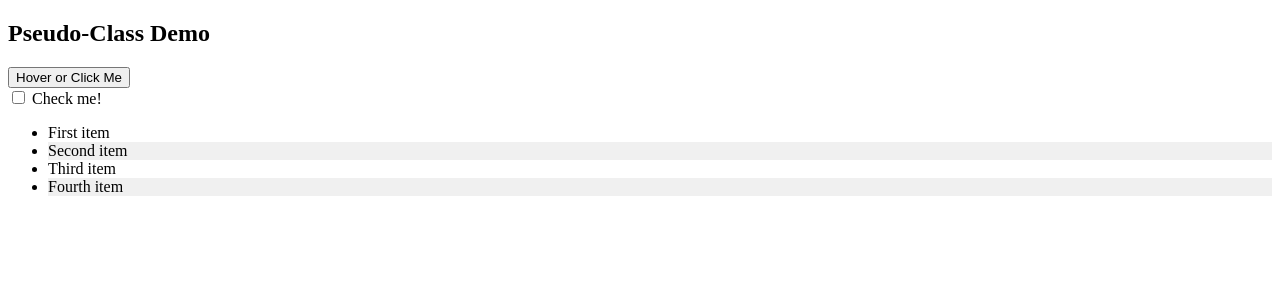
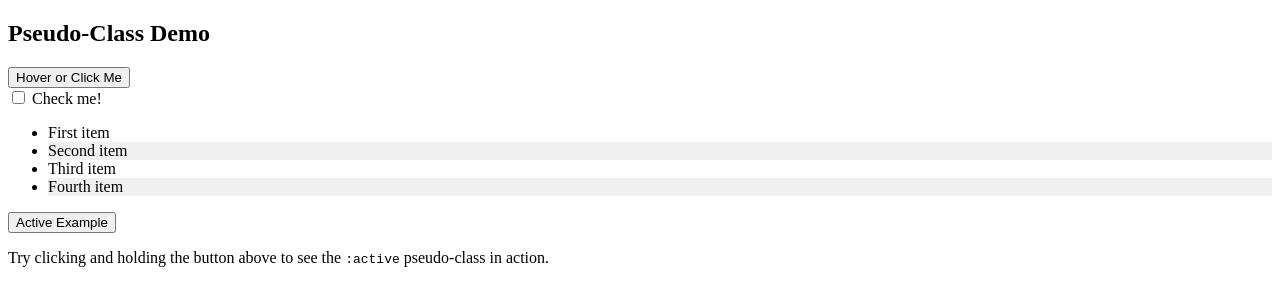
Before and after one commit to MujiburRahman1/css_practice, a plain HTML site: page Day2/10_Pseudo_Class.html in a window 1280 px wide. Drawn offline with Linux system fonts and the light colour scheme.

Commit message:
Update 10_Pseudo_Class.html

```diff
--- a/Day2/10_Pseudo_Class.html
+++ b/Day2/10_Pseudo_Class.html
@@ -38,11 +38,14 @@
     <label for="check1">Check me!</label>
   </div>
 
-  <ul>
+<ul>
     <li>First item</li>
     <li>Second item</li>
     <li>Third item</li>
     <li>Fourth item</li>
-  </ul>
+</ul>
+
+<button>Active Example</button>
+<p>Try clicking and holding the button above to see the <code>:active</code> pseudo-class in action.</p>
 </body>
 </html>
```
